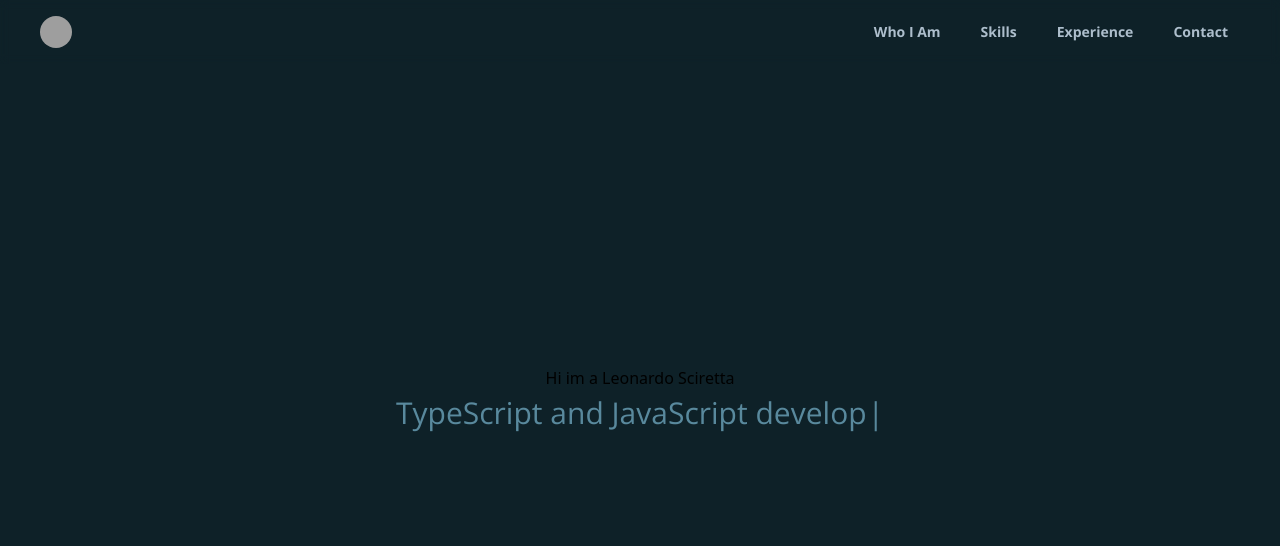
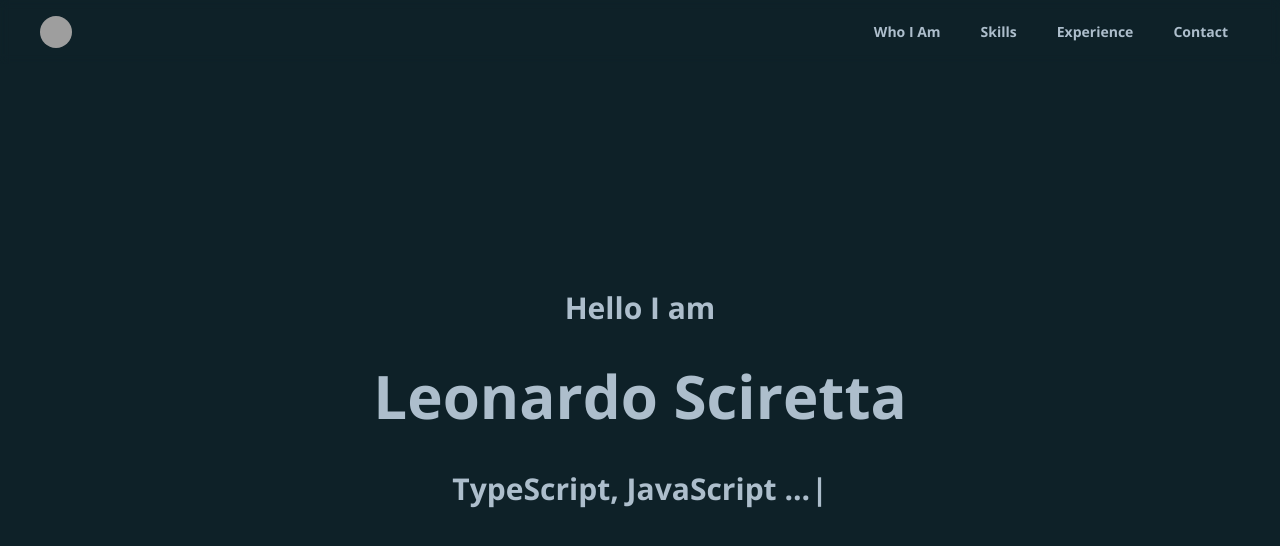
Before and after one commit to sciretta/sciretta, a Next.js app: page / in a window 1280 px wide. Shown: the top 546 px of the page. Built offline with nearby package versions, Linux system fonts and the light colour scheme; grey boxes are pictures that could not be loaded.

Commit message:
whoIAm section message

```diff
--- a/src/modules/who-am-i/WhoAmI.tsx
+++ b/src/modules/who-am-i/WhoAmI.tsx
@@ -1,32 +1,37 @@
 import Typewriter from 'typewriter-effect'
 
 const primaryFontStyle =
-  'color: #59899D;font-size: 30px; font-family: Open Sans'
+  'color: #ADBECC; font-family: Open Sans, Helvetica; font-weight: 500; font-size: 1.875rem;'
 
 function WhoAmI() {
   return (
     <div className="h-screen min-h-min bg-dark flex justify-center items-center flex-col">
-      <div>Hi im a Leonardo Sciretta</div>
+      <div className="text-center">
+        <div className="text-lighter text-3xl font-medium text-3xl font-body mb-10">
+          Hello I am
+        </div>
+        <div className="text-lighter text-3xl font-medium text-6xl font-body mb-10">
+          Leonardo Sciretta
+        </div>
         <Typewriter
           onInit={(typewriter) => {
             typewriter
 
               .typeString(
-              `<span style="${primaryFontStyle}">TypeScript and JavaScript developer.</span>`,
+                `<span style="${primaryFontStyle}">TypeScript, JavaScript ...</span>`,
               )
               .pauseFor(3000)
-            .deleteAll()
+              .deleteAll(130)
               .typeString(
                 `<span style="${primaryFontStyle}">Web and Mobile developer.</span>`,
               )
-            .pauseFor(10000)
               .start()
           }}
           options={{
-          loop: true,
             cursor: `<span style="${primaryFontStyle}">|</span>`,
           }}
         />
+      </div>
     </div>
   )
 }
```
Lines whose indentation alone changed are shown as unchanged.
